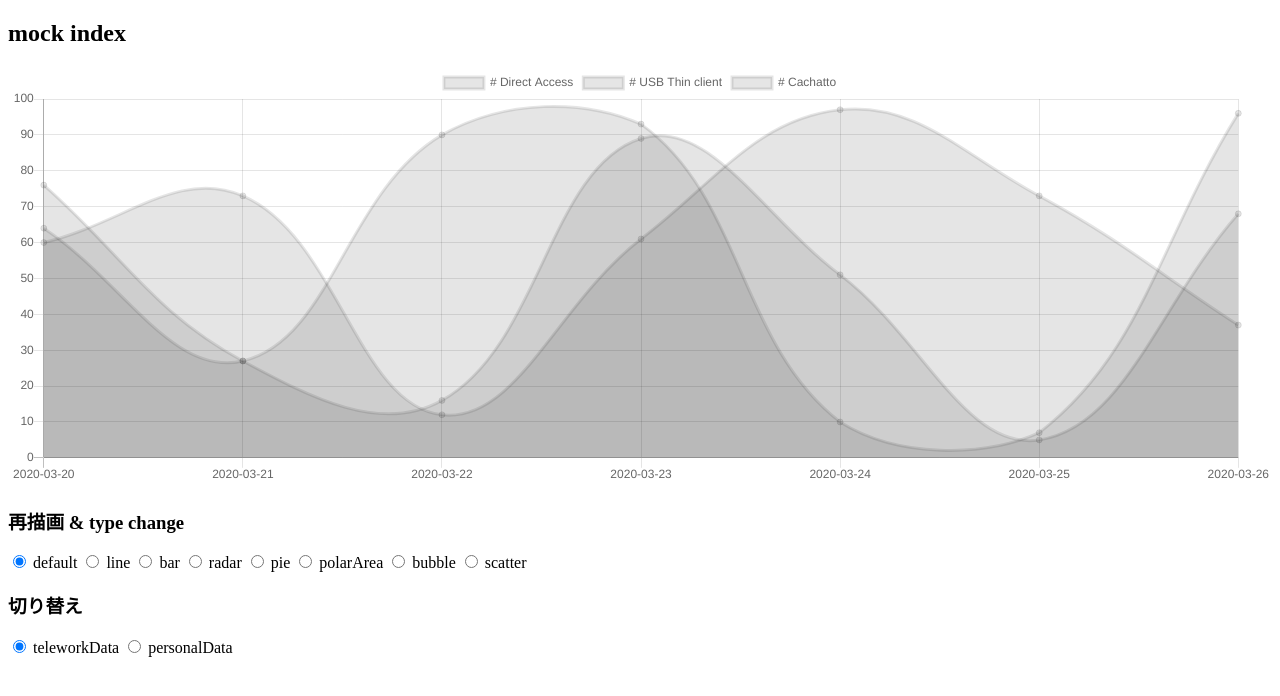
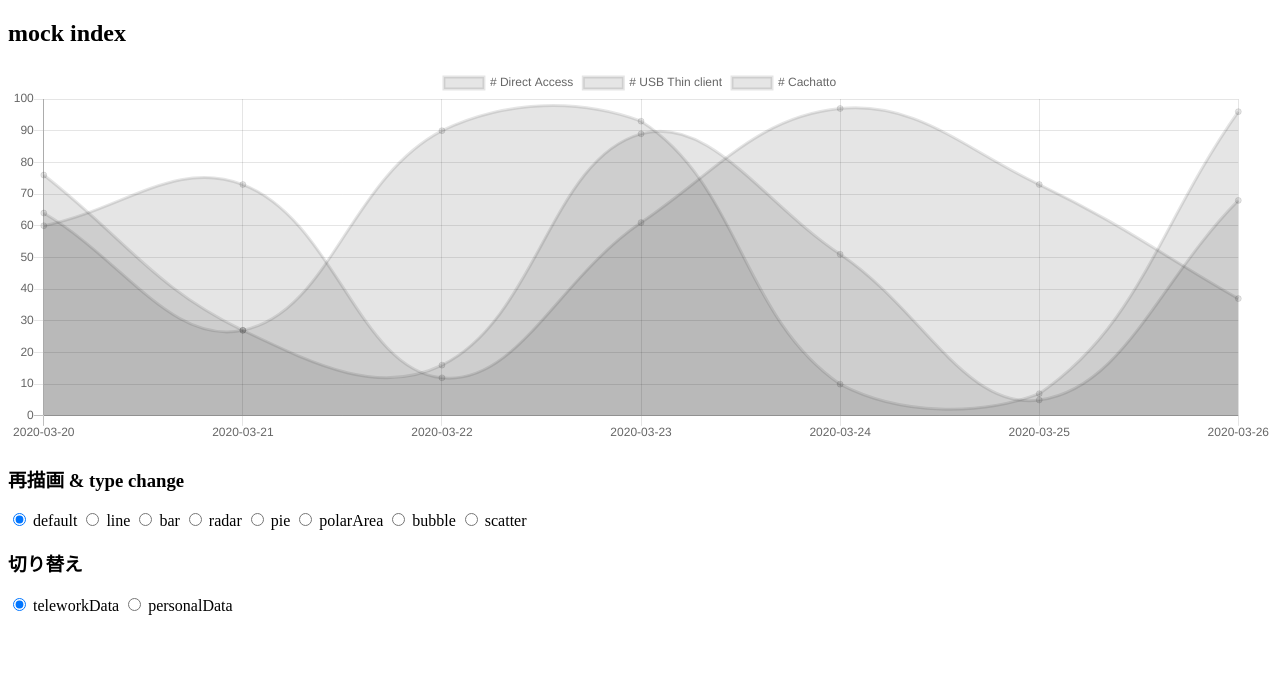
Before and after one commit to ysak24/chartJsPractice, a website built with webpack: page src/index.html in a window 1280 px wide. Built offline with nearby package versions, Linux system fonts and the light colour scheme.

Commit message:
倍率微調整

```diff
--- a/src/index.html
+++ b/src/index.html
@@ -9,7 +9,7 @@
 
 <body>
     <h2>mock index</h2>
-    <canvas id="myChart" height="100px"></canvas>
+    <canvas id="myChart" height="90px"></canvas>
 
     <form id="drawOptions">
         <h3>再描画 & type change</h3>
```
